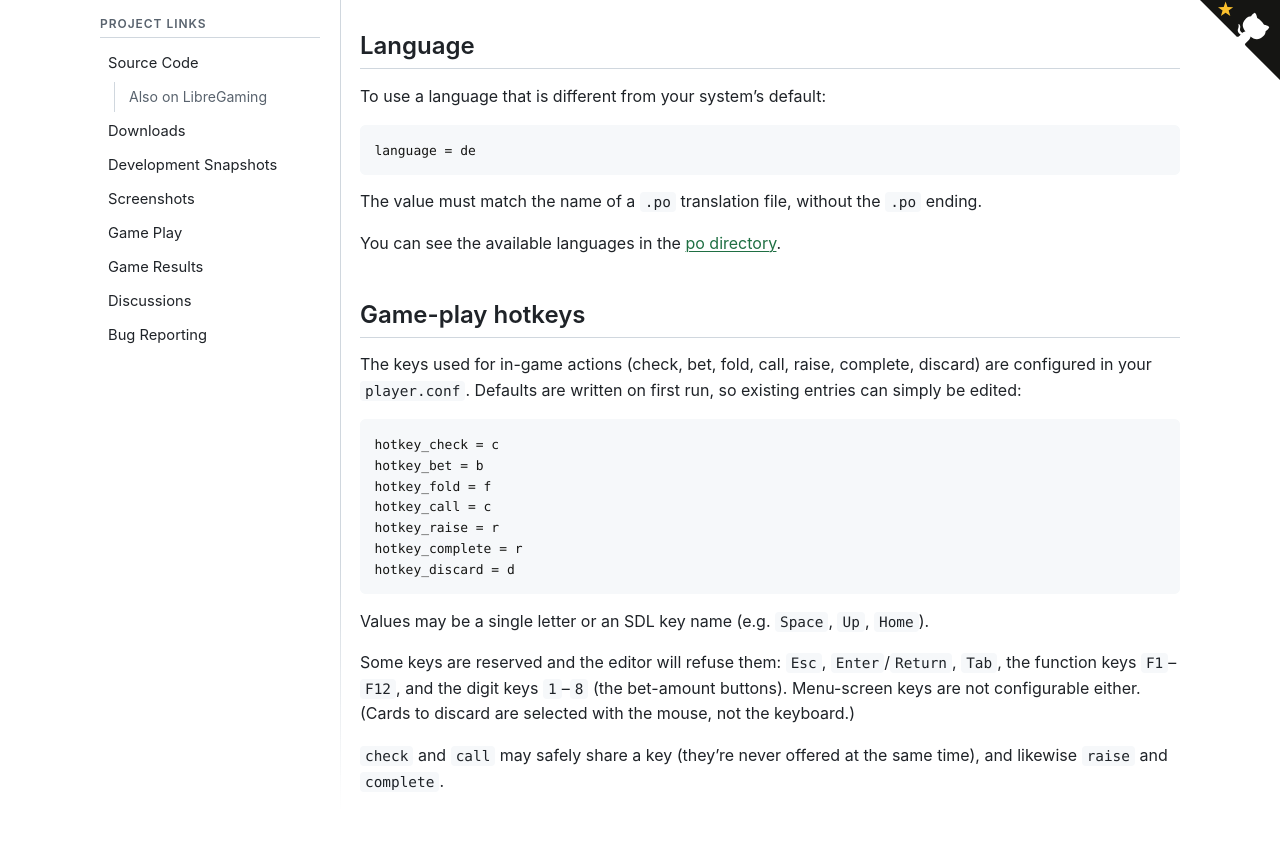
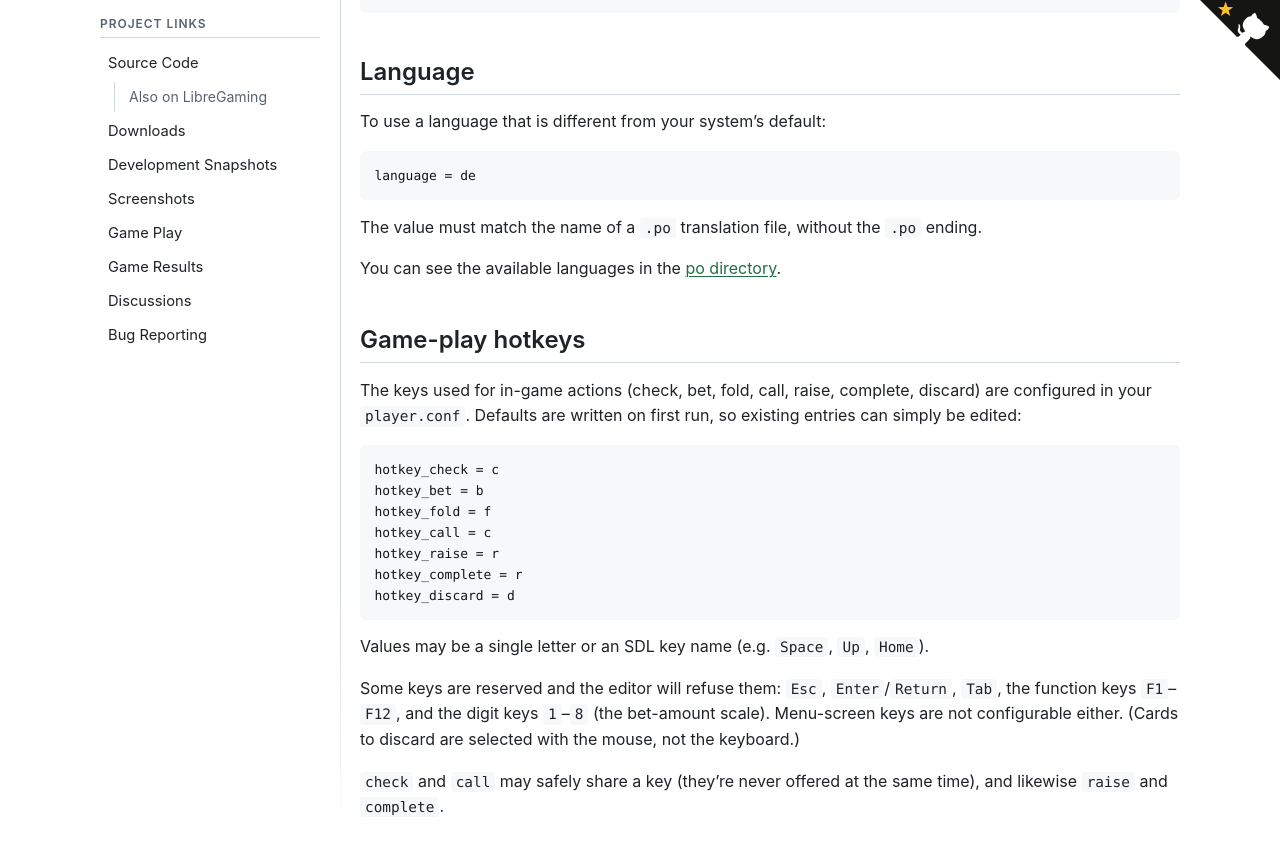
Before and after one commit to Dealer-s-Choice/dealer-s-choice.github.io, a Jekyll site: the page built from docs/CONFIG.md, in a window 1280 px wide and 900 px high, scrolled down 1710 px. Shown: the top 854 px of the window. Built offline with Jekyll 4.4.1, drawn with Linux system fonts in a browser that asks for light colours; our own code applies the rules of GitHub Pages for plain Markdown files; some of the changed text lies outside the part shown.

````diff
--- a/docs/CONFIG.md
+++ b/docs/CONFIG.md
@@ -44,8 +44,8 @@ An admin cannot kick or ban themselves.
 
 ### Bet amounts
 
-The bet amount buttons shown during a game are configured as a
-comma-separated list:
+The bet amounts shown during a game (as a notched bet-amount scale) are
+configured as a comma-separated list:
 
 ```
 bet_amounts = list, 100, 250, 500
@@ -109,7 +109,7 @@ Values may be a single letter or an SDL key name (e.g. `Space`, `Up`, `Home`).
 
 Some keys are reserved and the editor will refuse them: `Esc`,
 `Enter`/`Return`, `Tab`, the function keys `F1`–`F12`, and the digit keys
-`1`–`8` (the bet-amount buttons). Menu-screen keys are not configurable
+`1`–`8` (the bet-amount scale). Menu-screen keys are not configurable
 either. (Cards to discard are selected with the mouse, not the keyboard.)
 
 `check` and `call` may safely share a key (they're never offered at the
````
